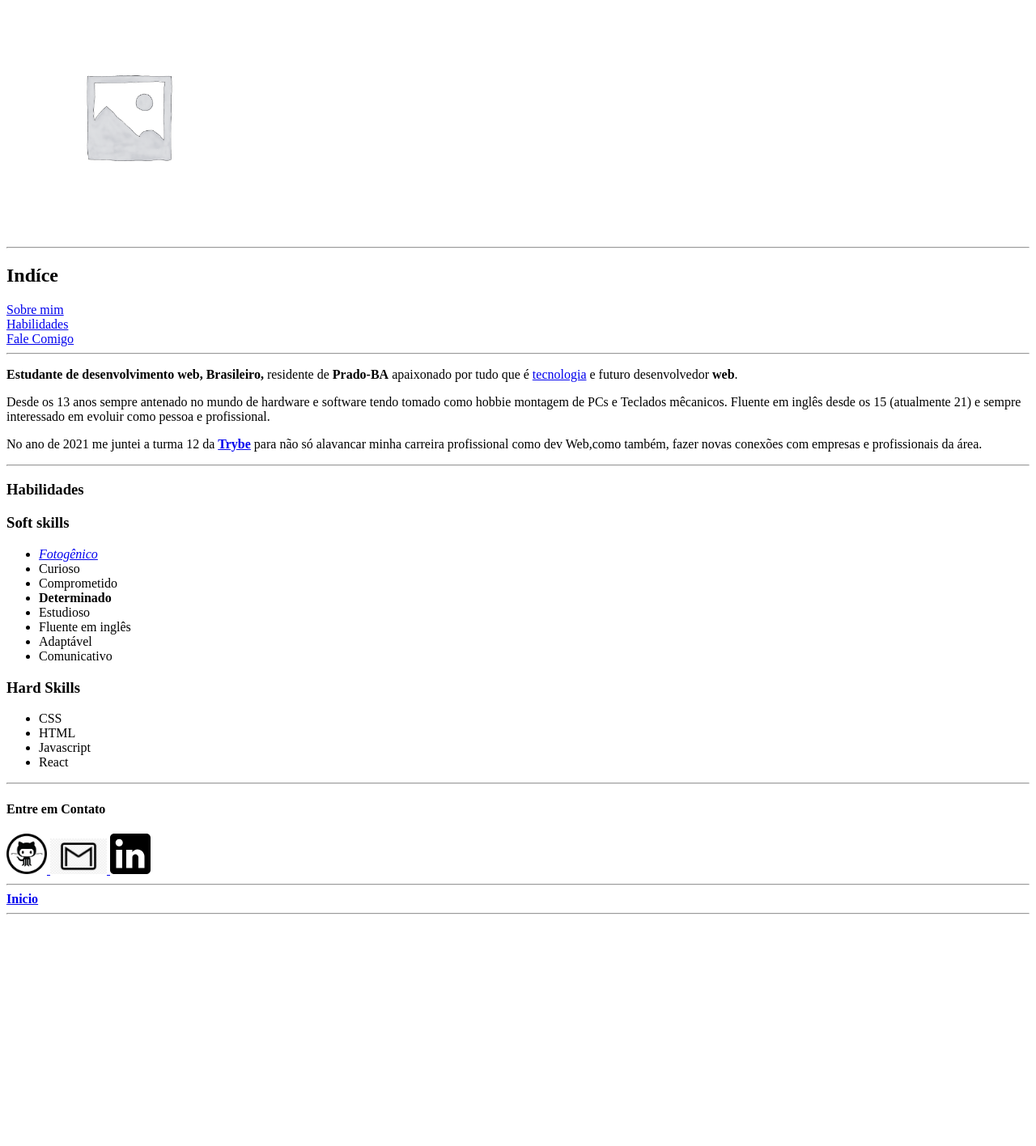
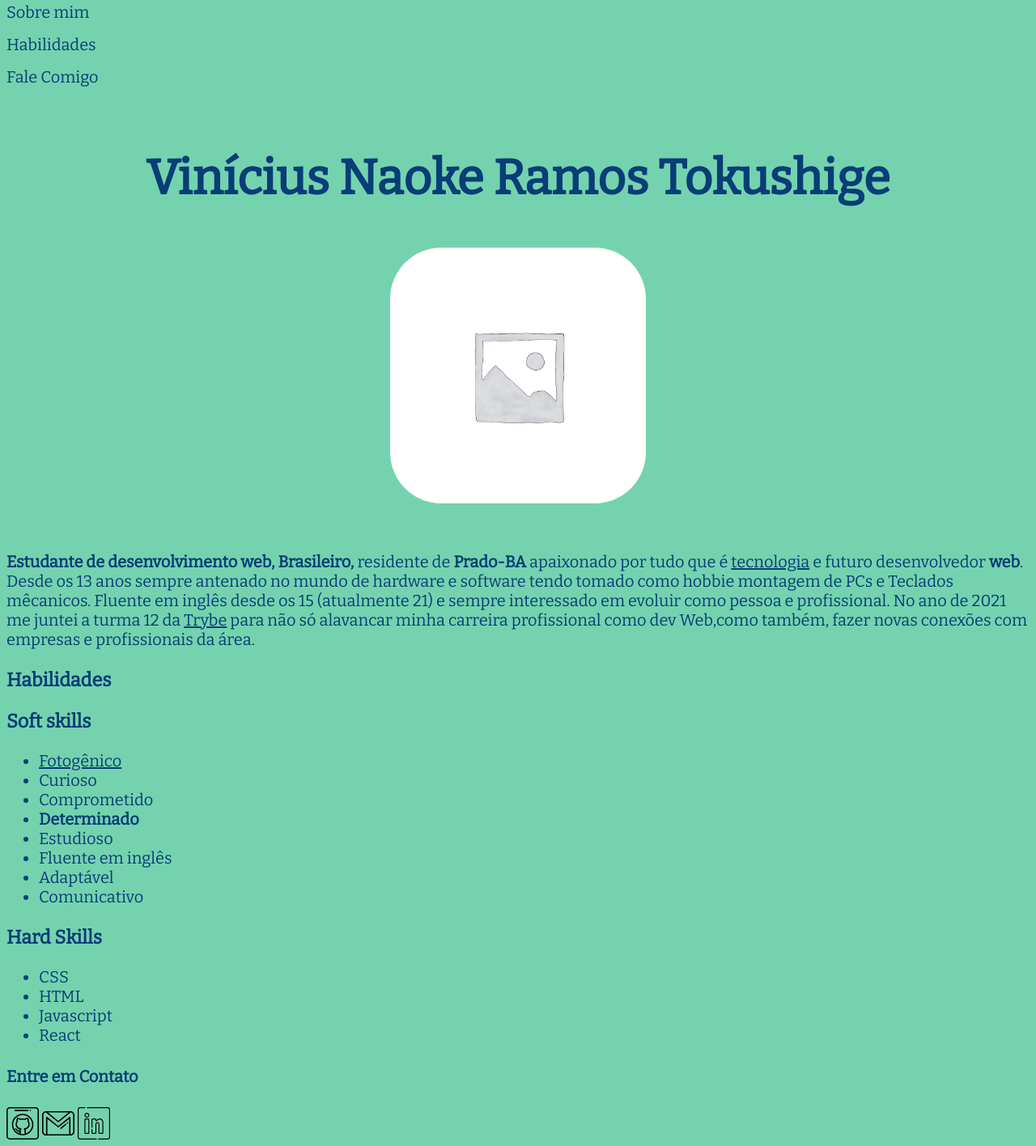
Before and after one commit to Vinicius-Naoke/Vinicius-Naoke.github.io, a plain HTML site: page index.html in a window 1280 px wide. Shown: the part 87-1503 px from the top of the page at 81% size. Before the commit the page ends 1238 px from the top, so only its background shows below. Drawn offline with nearby package versions, Linux system fonts and the light colour scheme.

Commit message:
versao final dia 3.2

```diff
--- a/index.html
+++ b/index.html
@@ -5,28 +5,28 @@
     <meta http-equiv="X-UA-Compatible" content="IE=edge">
     <meta name="viewport" content="width=device-width, initial-scale=1.0">
     <title>Portifólio Vinícius Naoke</title>
+    <link rel="stylesheet" href="style.css">
+    <link rel="preconnect" href="https://fonts.gstatic.com">
+<link href="https://fonts.googleapis.com/css2?family=Bitter&display=swap" rel="stylesheet">
 </head>
 <body>
+     <!--Indice para navegação-->
+     <h1>Indíce</h1>
+     <a class="selectionContent" href="#about-me"  >Sobre mim</a> <br>
+     <a class="selectionContent" href="#skills"  >Habilidades</a> <br>
+     <a class="selectionContent" href="#contactinfo">Fale Comigo</a> <br>
     <!--NOME E FOTO-->
-    <h1 id="start" >Vinícius Naoke Ramos Tokushige</h1>
-    <img id="foto" width="300" src="/Imagens_Trybe/placeholder.png" alt="Foto De Vinícius">
-        <hr>
-    <!--Indice para navegação-->
-    <h2>Indíce</h2>
-    <a href="#about-me"  >Sobre mim</a> <br>
-    <a href="#skills"  >Habilidades</a> <br>
-    <a href="#contactinfo">Fale Comigo</a> <br>
-        <hr>
+    <h2 id="start" >Vinícius Naoke Ramos Tokushige</h2>
+    <img id="foto" class="picturesContent" src="/Imagens_Trybe/placeholder.png" alt="Foto De Vinícius">
+
     <!--Descrição-->
-    <p id="about-me"><strong>Estudante de desenvolvimento web, Brasileiro,</strong> residente de <strong>Prado-BA</strong> apaixonado por tudo que é <a href="https://www.nytimes.com/section/technology" target="_blank">tecnologia</a> e futuro desenvolvedor <strong>web</strong>.</p>
-    <p>Desde os 13 anos sempre antenado no mundo de hardware e software tendo tomado como hobbie montagem de PCs e Teclados mêcanicos. Fluente em inglês desde os 15 (atualmente 21) e sempre interessado em evoluir como pessoa e profissional.</p>
-    <p> No ano de 2021 me juntei a turma 12 da <strong><a href="https://www.betrybe.com/" target="_blank">Trybe</a></strong> para não só alavancar minha carreira profissional como dev Web,como também, fazer novas conexões com empresas e profissionais da área. </p>
-        <hr>
+    <p id="about-me" class="textContent" ><strong>Estudante de desenvolvimento web, Brasileiro,</strong> residente de <strong>Prado-BA</strong> apaixonado por tudo que é <a class="intextContent" href="https://www.nytimes.com/section/technology" target="_blank">tecnologia</a> e futuro desenvolvedor <strong>web</strong>. Desde os 13 anos sempre antenado no mundo de hardware e software tendo tomado como hobbie montagem de PCs e Teclados mêcanicos. Fluente em inglês desde os 15 (atualmente 21) e sempre interessado em evoluir como pessoa e profissional. No ano de 2021 me juntei a turma 12 da <a class="intextContent" href="https://www.betrybe.com/" target="_blank">Trybe</a> para não só alavancar minha carreira profissional como dev Web,como também, fazer novas conexões com empresas e profissionais da área.</p>
+
     <!--Lista de habilidades-->
-    <h3 id="skills">Habilidades</h3>
-    <h3>Soft skills</h3>
-    <ul>
-        <li><em><a href="#foto">Fotogênico</a></em></li>
+    <h3 id="skills" class="textContent">Habilidades</h3>
+    <h3 class="textContent">Soft skills</h3>
+    <ul class="textContent">
+        <li><a class="intextContent" href="#foto">Fotogênico</a></li>
         <li>Curioso</li>
         <li>Comprometido</li>
         <li><strong>Determinado</strong></li>
@@ -35,21 +35,20 @@
         <li>Adaptável</li>
         <li>Comunicativo</li>
     </ul>
-    <h3>Hard Skills</h3>
-    <ul>
+    <h3 class="textContent">Hard Skills</h3>
+    <ul class="textContent">
         <li>CSS</li>
         <li>HTML</li>
         <li>Javascript</li>
         <li>React</li>
     </ul>
-        <hr>
-        <h4 id="contactinfo">Entre em Contato<h4>
-        <a href="https://github.com/Vinicius-Naoke" target="_blank" > <img width="50px" src="/Imagens_Trybe/github.png" alt="icone github "> </a>
-        <a href="https://viniciusnaokert@gmail.com" target="_blank" > <img width="70px" src="/Imagens_Trybe/download.png" alt="icone gmail "> </a>
-        <a href="https://www.linkedin.com/in/viniciusnaoke/" target="_blank" > <img width="50px" src="/Imagens_Trybe/linkedin.svg" alt="icone linkedin"> </a>
-        <hr>
+
+        <h4 id="contactinfo" class="textContent">Entre em Contato<h4>
+        <a class="textContent" href="https://github.com/Vinicius-Naoke" target="_blank"> <img class=" iconContent"src="/trybe-icones/githubportifolio.svg" alt="icone github "> </a>
+        <a class="textContent"  href="https://viniciusnaokert@gmail.com" target="_blank" > <img  class=" iconContent"src="/trybe-icones/gmail_portifolio.svg" alt="icone gmail "> </a>
+        <a class="textContent" href="https://www.linkedin.com/in/viniciusnaoke/" target="_blank" > <img class=" iconContent" src="/trybe-icones/linkedinportifolio.svg" alt="icone linkedin"> </a>
+
         <!--Voltar para o início -->
-    <a href="#start" >Inicio</a> <br>
-    <hr>
+   <p><a class="textContent selectionContent" href="#start" >Inicio</a> <br></p>
    </body>
 </html>
--- /dev/null
+++ b/style.css
@@ -0,0 +1,81 @@
+body{
+    background-color: #74D3AE;
+    font-size: 20px ;
+    color: #083D77;
+    font-family: "bitter", sans-serif;
+    }
+
+    h1{
+        position: relative;
+        top: 3px;
+    }
+
+   h2{
+    display: block;
+    text-align: center;
+    font-size: 3em;
+   }
+
+
+    .picturesContent{
+        display: block;
+        margin-left: auto;
+        margin-right: auto;
+        width: 25%;
+        border-radius: 20%;
+    }
+
+    .selectionContent{
+        line-height: 2em;
+        position: relative;
+        bottom: 20px;
+        text-decoration: none;
+        color: #083D77;
+
+        }
+
+        .selectionContent:hover{
+        color: #FFDF00;
+        font-weight:bolder ;
+            }
+
+    .textContent{
+            position: relative;
+            top: 40px;
+            text-decoration: none;
+        }
+
+        .intextContent{
+            text-decoration:underline ;
+            color: #083D77;
+         }
+
+         .intextContent:hover{
+             color: #FFDF00;
+             font-weight: bolder;
+         }
+
+         .iconContent{
+             width: 40px;
+              }
+
+
+
+
+
+
+
+
+
+
+
+
+
+/*
+guidelines: classico/casual/fun/bold
+Do que fazer :
+
+1 - diminuir indice e colocar no canto superior esquerdo a foto (futuro menu hamburguer)
+2 - mudar icones
+3 - drop down com skills
+4 - adicionar menu cascata com projetos
```
Also changed, not shown: trybe-icones/githubportifolio.svg (added), trybe-icones/gmail_portifolio.svg (added), trybe-icones/linkedinportifolio.svg (added).
